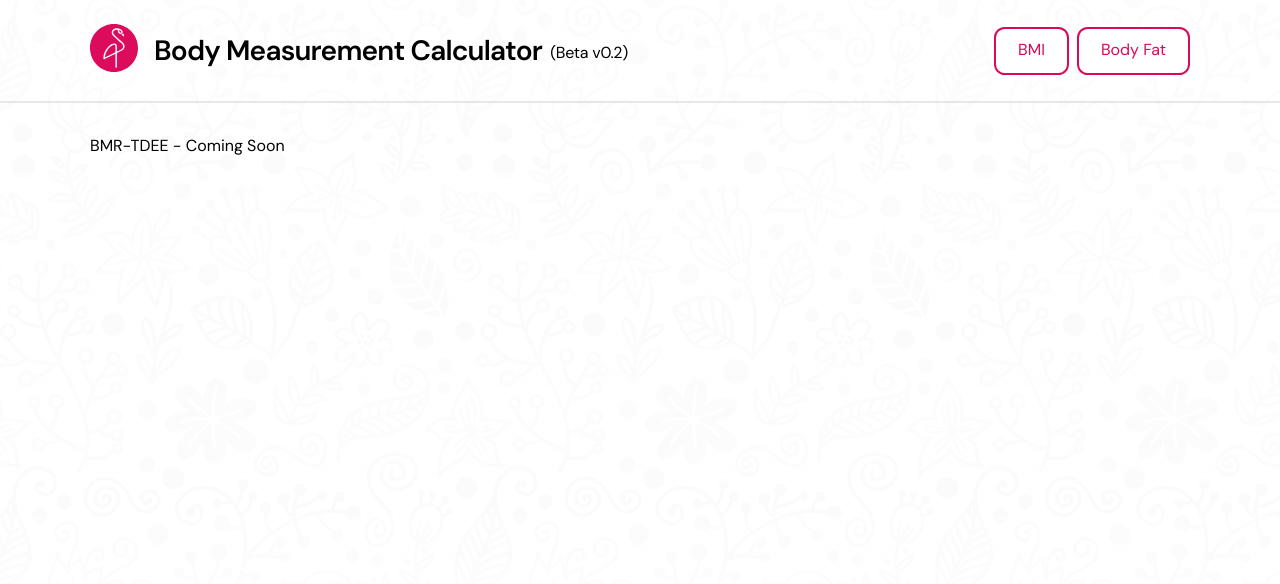
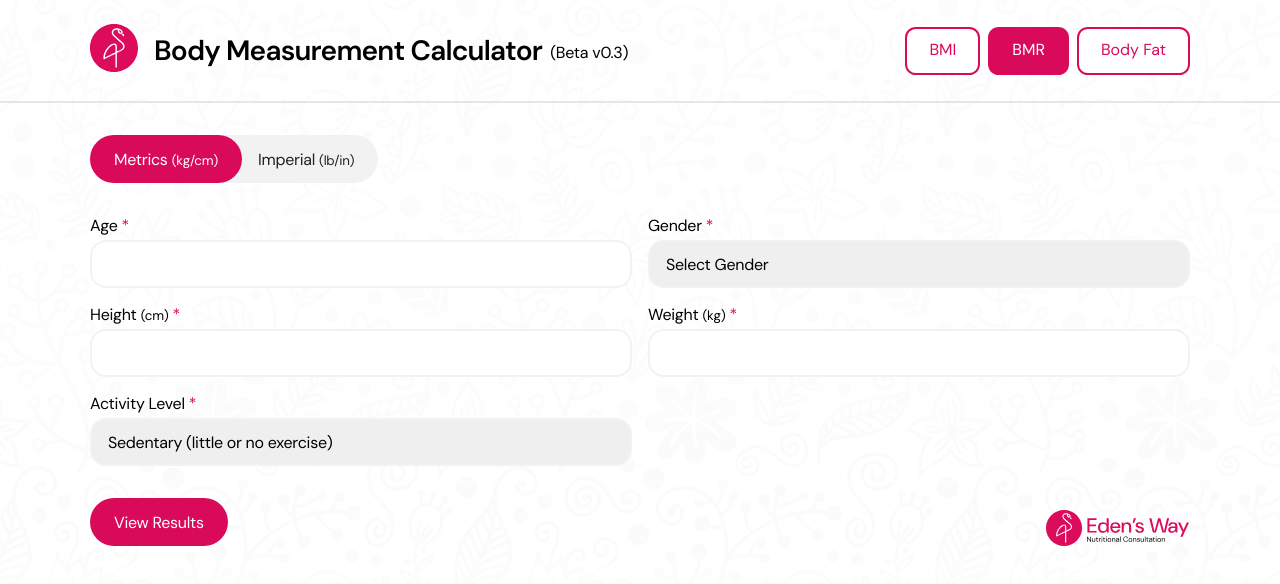
Before and after one commit to edensway/tools, a React (Vite) app: page /tools/bmr in a window 1280 px wide. Shown: the top 584 px of the page. Built offline with nearby package versions, Linux system fonts and the light colour scheme.

Commit message:
added BMR

```diff
--- a/src/components/Navigation.jsx
+++ b/src/components/Navigation.jsx
@@ -10,7 +10,7 @@ export default function Navigation() {
                     <a href="https://edensway.in/" target="_blank">
                         <img src={logo} className="logo-img" alt="Website Logo" />
                     </a>
-                    <h1 className="heading-1 title">Body Measurement Calculator <span className="version-number body">(Beta v0.2)</span></h1>
+                    <h1 className="heading-1 title">Body Measurement Calculator <span className="version-number body">(Beta v0.3)</span></h1>
                 </div>
 
 
@@ -21,11 +21,11 @@ export default function Navigation() {
                         className={({ isActive }) => (isActive ? "button" : "btn-unactive")}>
                         BMI
                     </NavLink>
-                    {/* <NavLink
+                    <NavLink
                         to="/bmr"
-                        className={({ isActive }) => (isActive ? "btn-active" : "button")}>
+                        className={({ isActive }) => (isActive ? "button" : "btn-unactive")}>
                         BMR
-                    </NavLink> */}
+                    </NavLink>
                     <NavLink
                         to="/body-fat"
                         className={({ isActive }) => (isActive ? "button" : "btn-unactive")}>
--- a/src/pages/BMI.jsx
+++ b/src/pages/BMI.jsx
@@ -364,7 +364,7 @@ export default function BMI() {
                         <div className="result bmi-result">
 
                             <div className="infobox">
-                                <p className="body">BMI</p>
+                                <p className="body">Body Mass Index (BMI)</p>
                                 <p className="inputbox body">
                                     {bmi ? bmi.toFixed(2) : "-"}{" "}
                                     <small>kg/m<sup>2</sup></small>
@@ -373,7 +373,7 @@ export default function BMI() {
 
                             {!isChild && idealBodyWeight && (
                                 <div className="infobox">
-                                    <p className="body">Ideal Body Weight</p>
+                                    <p className="body">Ideal Body Weight (IBW)</p>
                                     <p className="inputbox body">
                                         {idealBodyWeight.toFixed(2)} <small>kg</small>{" "}
                                         <span className="diff">
--- a/src/pages/BMR.jsx
+++ b/src/pages/BMR.jsx
@@ -1,9 +1,235 @@
+import { useState, useMemo } from "react";
+import logo from "../assets/logo.svg";
+
 export default function BMR() {
+    // ------------------------
+    // STATE
+    // ------------------------
+    const [unit, setUnit] = useState("Metrics");
+    const [age, setAge] = useState("");
+    const [gender, setGender] = useState("");
+    const [weight, setWeight] = useState("");
+    const [height, setHeight] = useState("");
+    const [submit, setSubmit] = useState(false);
 
+    // ------------------------
+    // BASIC COMPUTED VALUES
+    // ------------------------
+    const weightInKg = useMemo(() => {
+        if (!weight) return 0;
+        return unit === "Imperial"
+            ? parseFloat(weight) / 2.20462
+            : parseFloat(weight);
+    }, [weight, unit]);
+
+    const heightInCm = useMemo(() => {
+        if (!height) return 0;
+        return unit === "Imperial"
+            ? parseFloat(height) * 2.54
+            : parseFloat(height);
+    }, [height, unit]);
+
+    const bmr = useMemo(() => {
+        if (!age || !weightInKg || !heightInCm || !gender) return null;
+
+        // Mifflin–St Jeor Equation
+        return gender === "M"
+            ? 10 * weightInKg + 6.25 * heightInCm - 5 * age + 5
+            : 10 * weightInKg + 6.25 * heightInCm - 5 * age - 161;
+    }, [age, gender, weightInKg, heightInCm]);
+
+    // ------------------------
+    // BUTTON HANDLERS
+    // ------------------------
+    const handleSubmit = () => {
+        if (!weight || !height || !age || !gender) {
+            alert("Please enter all required fields.");
+            return;
+        }
+        setSubmit(true);
+    };
+
+    const handleRestart = () => {
+        if (!window.confirm("Are you sure you want to restart?")) return;
+
+        setAge("");
+        setGender("");
+        setWeight("");
+        setHeight("");
+        setUnit("Metrics");
+        setSubmit(false);
+    };
+
+    const handlePrint = () => window.print();
+
+    // ------------------------
+    // TDEE (ACTIVITY MULTIPLIER)
+    // ------------------------
+    const activityLevels = {
+        sedentary: 1.2,
+        light: 1.375,
+        moderate: 1.55,
+        active: 1.725,
+        very_active: 1.9,
+    };
+
+    const [activity, setActivity] = useState("sedentary");
+
+    const tdee = useMemo(() => {
+        if (!bmr) return null;
+        return bmr * activityLevels[activity];
+    }, [bmr, activity]);
+
+    // ============================================================
+    // RENDER
+    // ============================================================
     return (
-        <div className="tools">
+        <div className="tool">
             <div className="tool-container container">
-                <p>BMR-TDEE - Coming Soon</p>
+
+                {/* UNIT TOGGLE */}
+                <div className="units-section">
+                    <div className={`toggle ${unit === "Metrics" ? "toggle--right" : "toggle--left"}`}>
+                        <button
+                            className={`body ${unit === "Metrics" ? "toggle-active" : "toggle-disable"}`}
+                            onClick={() => setUnit("Metrics")}
+                        >
+                            Metrics <small>(kg/cm)</small>
+                        </button>
+
+                        <button
+                            className={`body ${unit === "Imperial" ? "toggle-active" : "toggle-disable"}`}
+                            onClick={() => setUnit("Imperial")}
+                        >
+                            Imperial <small>(lb/in)</small>
+                        </button>
+                    </div>
+                </div>
+
+                {/* USER INPUT */}
+                <div className="user-section bmr-user-section">
+
+                    <div className="details-container users_age">
+                        <label className="body">Age <span>*</span></label>
+                        <input
+                            type="number"
+                            className="inputbox body"
+                            min={0}
+                            step={1}
+                            value={age}
+                            onChange={(e) => {
+                                const value = e.target.value;
+                                if (Number.isInteger(Number(value)) || value === '') {
+                                    setAge(value);
+                                }
+                            }}
+                        />
+                    </div>
+
+                    <div className="details-container users_gender">
+                        <label className="body">Gender <span>*</span></label>
+                        <select
+                            value={gender}
+                            onChange={e => setGender(e.target.value)}
+                            className="dropdown body"
+                        >
+                            <option value="" disabled hidden>Select Gender</option>
+                            <option value="M">Male</option>
+                            <option value="F">Female</option>
+                        </select>
+                    </div>
+
+                    <div className="details-container users_height">
+                        <label className="body">
+                            Height <small>({unit === "Metrics" ? "cm" : "inch"})</small> <span>*</span>
+                        </label>
+                        <input
+                            type="number"
+                            step="0.1"
+                            className="inputbox body"
+                            value={height}
+                            onChange={e => setHeight(e.target.value)}
+                        />
+                    </div>
+
+                    <div className="details-container users_weight">
+                        <label className="body">
+                            Weight <small>({unit === "Metrics" ? "kg" : "lb"})</small> <span>*</span>
+                        </label>
+                        <input
+                            type="number"
+                            step="0.1"
+                            className="inputbox body"
+                            value={weight}
+                            onChange={e => setWeight(e.target.value)}
+                        />
+                    </div>
+
+                    <div className="details-container users_activity">
+                        <label className="body">Activity Level <span>*</span></label>
+                        <select
+                            value={activity}
+                            onChange={e => setActivity(e.target.value)}
+                            className="dropdown body"
+                        >
+                            <option value="sedentary">Sedentary (little or no exercise)</option>
+                            <option value="light">Light (1–3 days/week)</option>
+                            <option value="moderate">Moderate (3–5 days/week)</option>
+                            <option value="active">Active (6–7 days/week)</option>
+                            <option value="very_active">Very active (intense training)</option>
+                        </select>
+                    </div>
+
+                </div>
+
+                {/* RESULTS */}
+                {submit && (
+                    <div className="result-section">
+                        <h3 className="heading-3">Results</h3>
+
+                        <div className="result bmr-result">
+                            <div className="infobox">
+                                <p className="body">Basal Metabolic Rate (BMR)</p>
+                                <p className="inputbox body">
+                                    {bmr ? bmr.toFixed(0) : "-"} <small>kcal/day</small>
+                                </p>
+                            </div>
+
+                            <div className="infobox">
+                                <p className="body">Total Daily Energy Expenditure (TDEE)</p>
+                                <p className="inputbox body">
+                                    {tdee ? tdee.toFixed(0) : "-"} <small>kcal/day</small>
+                                </p>
+                            </div>
+                        </div>
+                    </div>
+                )}
+
+                {/* BOTTOM BUTTONS */}
+                <div className="lower-section">
+                    <div className="cta">
+                        {!submit ? (
+                            <button className="result-btn pill-button body" onClick={handleSubmit}>
+                                View Results
+                            </button>
+                        ) : (
+                            <>
+                                <button className="refresh-btn pill-button body" onClick={handleRestart}>
+                                    Restart
+                                </button>
+
+                                <button className="print-btn pill-button body" onClick={handlePrint}>
+                                    Print Results
+                                </button>
+                            </>
+                        )}
+                    </div>
+
+                    <div className="source-logo">
+                        <img src={logo} alt="Eden's Way Logo" className="logo ew-logo" />
+                    </div>
+                </div>
+
             </div>
         </div>
     );
```
Also changed, not shown: src/pages/BodyFat.jsx (+5 -11 lines), src/styles/Pages/_tools.scss (+2 -6 lines).
